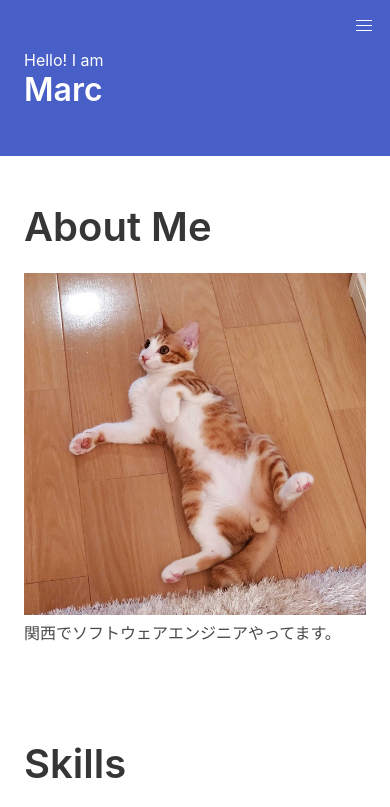
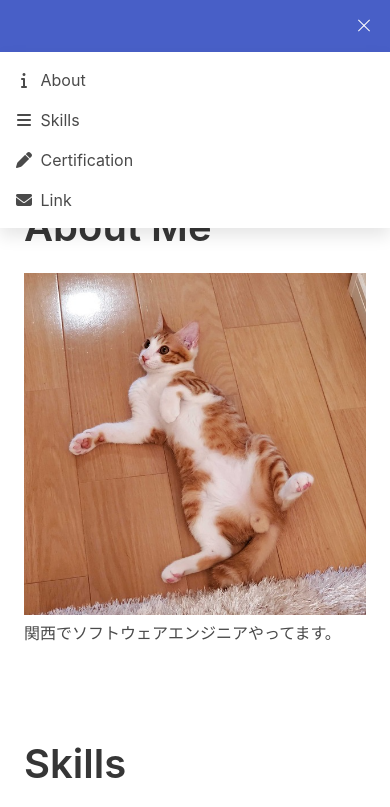
Before and after one commit to marc0468/marc0468.github.io, a plain HTML site: page index.html in a window 390 px wide. Both pictures are taken after a click on the element 364 px from the left and 26 px from the top of the page. Shown: the top 807 px of the page. Drawn offline with nearby package versions, Linux system fonts and the light colour scheme.

Commit message:
fix navbar

```diff
--- a/index.html
+++ b/index.html
@@ -10,6 +10,7 @@
         integrity="sha512-iecdLmaskl7CVkqkXNQ/ZH/XLlvWZOJyj7Yy7tcenmpD1ypASozpmT/E0iPtmFIB46ZmdtAc9eNBvH0H/ZpiBw=="
         crossorigin="anonymous" referrerpolicy="no-referrer" />
     <link rel="stylesheet" href="https://cdn.jsdelivr.net/npm/bulma@0.9.4/css/bulma.min.css">
+    <script src="scripts/custom.js"></script>
 </head>
 
 <body>
--- /dev/null
+++ b/scripts/custom.js
@@ -0,0 +1,13 @@
+document.addEventListener('DOMContentLoaded', () => {
+    const $navbarBurgers = document.querySelectorAll('.navbar-burger');
+    if ($navbarBurgers.length > 0) {
+        $navbarBurgers.forEach(el => {
+            el.addEventListener('click', () => {
+                const target = el.dataset.target;
+                const $target = document.getElementById(target);
+                el.classList.toggle('is-active');
+                $target.classList.toggle('is-active');
+            });
+        });
+    }
+});
```
